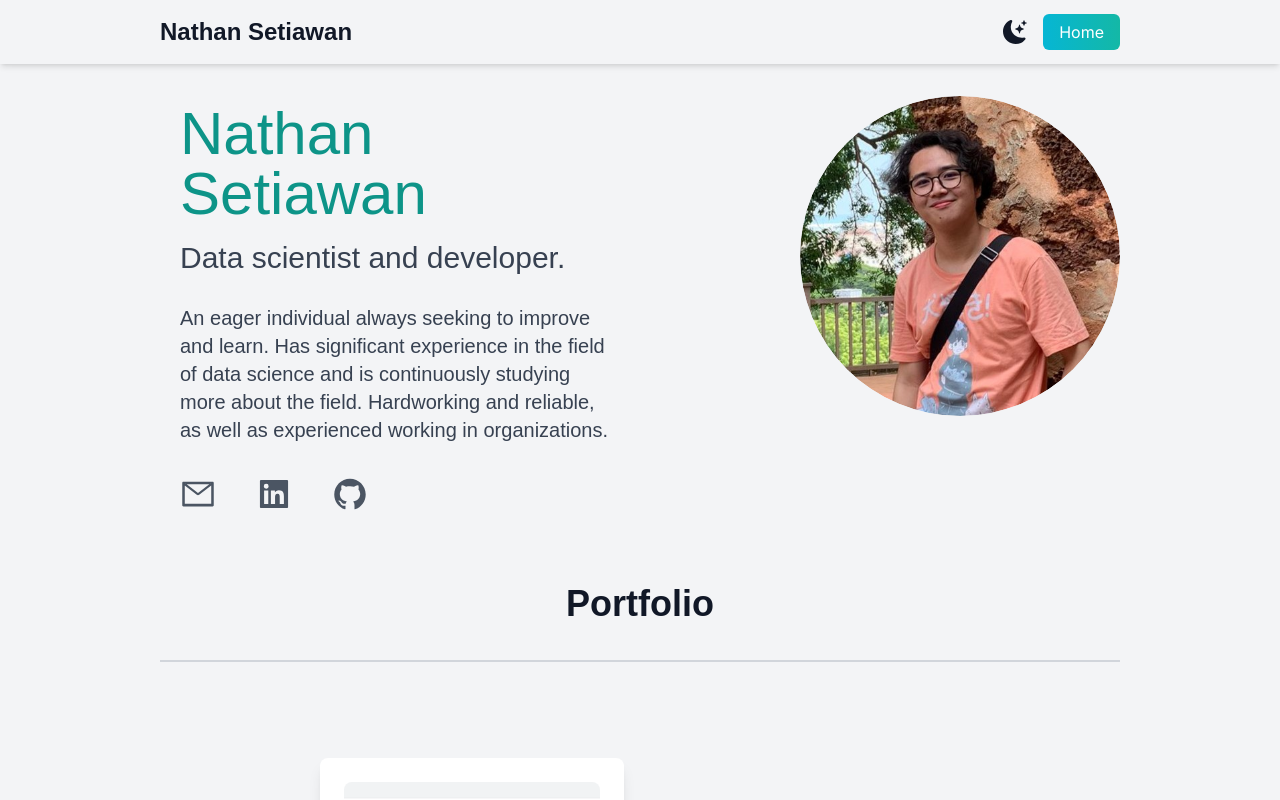
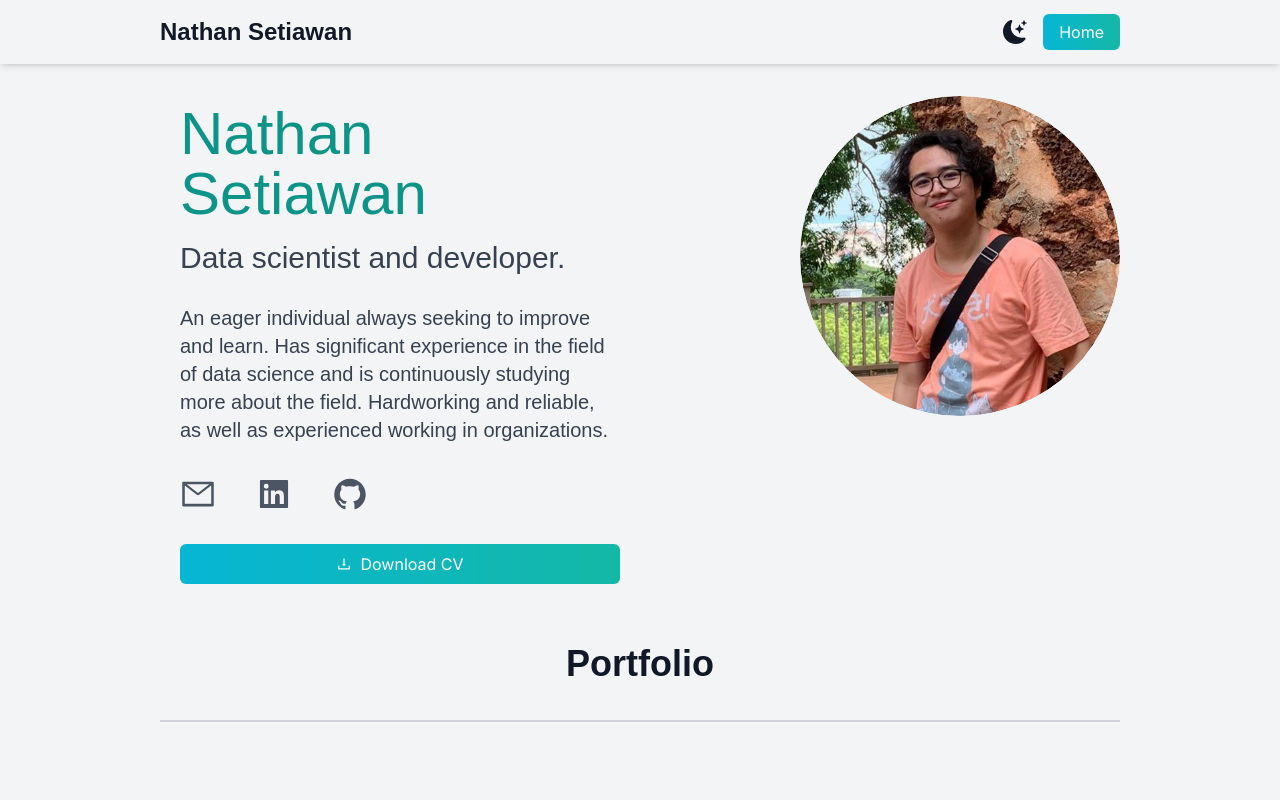
Before and after one commit to Foxy0309/Nathan-Setiawan-Portfolio, a Next.js app: page / in a window 1280 px wide. Shown: the top 800 px of the page. Built offline with nearby package versions, Linux system fonts and the light colour scheme.

Commit message:
9th commit

```diff
--- a/src/app/page.js
+++ b/src/app/page.js
@@ -2,7 +2,7 @@
 
 import Image from "next/image";
 import { BsFillMoonStarsFill } from "react-icons/bs";
-import { AiOutlineMail, AiFillLinkedin, AiFillGithub } from "react-icons/ai";
+import { AiOutlineMail, AiFillLinkedin, AiFillGithub, AiOutlineDownload } from "react-icons/ai";
 import myphoto from "/public/myphoto.jpg";
 import kaggle from "/public/kaggle.png";
 import rmcnn from "/public/rmcnn.png";
@@ -157,6 +157,15 @@ export default function Home() {
                   <AiFillGithub />
                 </a>
               </div>
+                <a
+                  href="/CV Nathan Setiawan.pdf"
+                  download="CV Nathan Setiawan.pdf"
+                  className="bg-gradient-to-r from-cyan-500 to-teal-500 text-white py-2 rounded-md mt-5 flex items-center justify-center hover:bg-teal-600 transition duration-200 max-w-2xl mx-auto lg:mx-0"
+                  style={{ width: "auto" }}
+                >
+                  <AiOutlineDownload className="mr-2" />
+                  <span>Download CV</span>
+                </a>
             </div>
             <div className="relative rounded-full overflow-hidden mx-auto lg:mx-0 mt-10 lg:mt-0 w-48 h-48 md:w-64 md:h-64 lg:w-80 lg:h-80">
               <Image className="rounded-full mx-auto" src={myphoto} alt="Nathan Setiawan"/>
```
Also changed, not shown: 1 other file (tests, documents, lock files or other folders).
